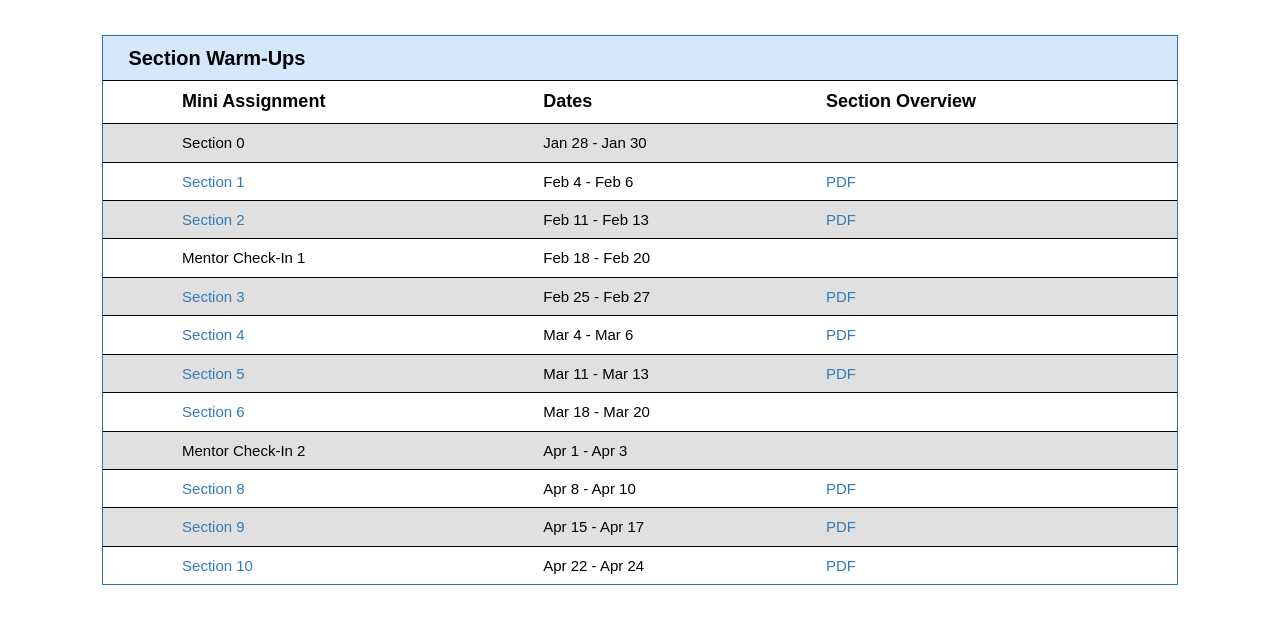
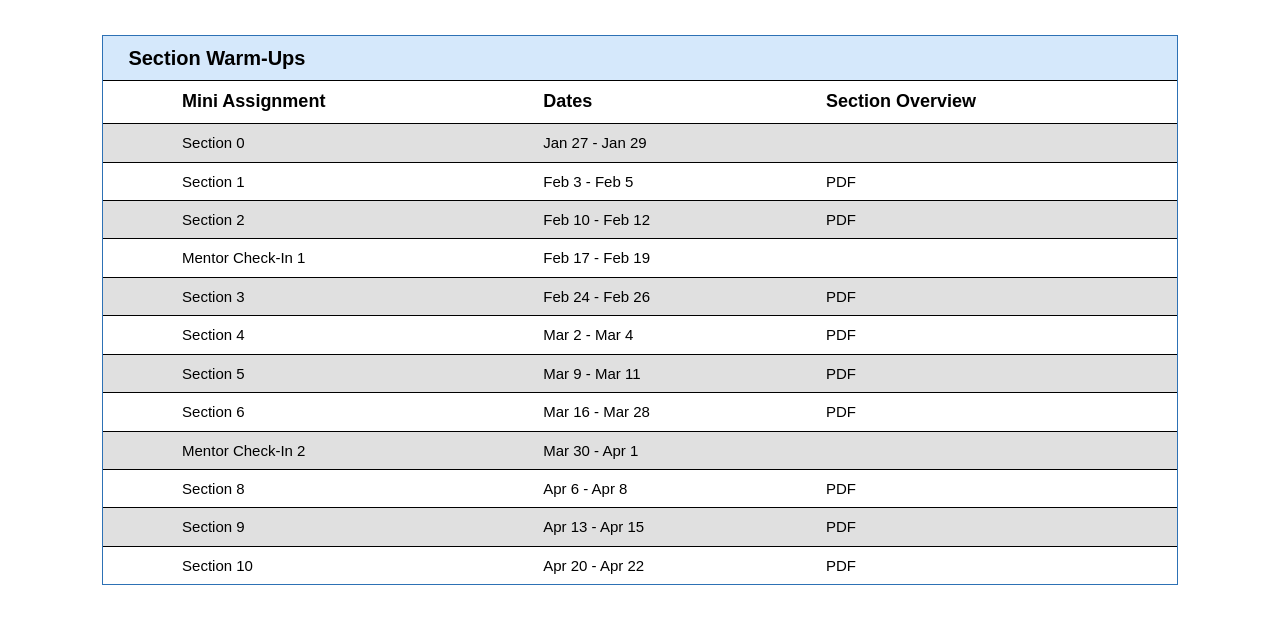
Before and after one commit to gabbyasuncion/cs16-2020, a plain HTML site: page section.html in a window 1280 px wide. Shown: the part 2020-2654 px from the top of the page. Drawn offline with nearby package versions, Linux system fonts and the light colour scheme.

Commit message:
updated section dates and links

```diff
--- a/section.html
+++ b/section.html
@@ -165,74 +165,91 @@
                        <!-- <td id="blurb-title">NEW!</td> -->
                        <td></td>
                        <td>Section 0</td>
-                       <td>Jan 28 - Jan 30</td>
+                       <td>Jan 27 - Jan 29</td>
                        <td></td>
                    </tr>
                    <tr class="table-even">
                        <td></td>
-                       <td><a href="http://cs.brown.edu/courses/cs016/static/files/sections/mini_assignments/section1.pdf">Section 1</a></td>
-                       <td>Feb 4 - Feb 6</td>
-                       <td><a href="http://cs.brown.edu/courses/cs016/static/files/sections/section_notes/section1.pdf">PDF</a></td>
+                       <td>Section 1</td>
+                       <!-- <a href="http://cs.brown.edu/courses/cs016/static/files/sections/mini_assignments/section1.pdf">Section 1</a> -->
+                       <td>Feb 3 - Feb 5</td>
+                       <td>PDF</td>
+                       <!-- <a href="http://cs.brown.edu/courses/cs016/static/files/sections/section_notes/section1.pdf">PDF</a> -->
                    </tr>
                    <tr class="table-odd">
                        <td></td>
-                       <td><a href="http://cs.brown.edu/courses/cs016/static/files/sections/mini_assignments/section2.pdf">Section 2</a></td>
-                       <td>Feb 11 - Feb 13</td>
-                       <td><a href="http://cs.brown.edu/courses/cs016/static/files/sections/section_notes/section2.pdf">PDF</a></td>
+                       <td>Section 2</td>
+                       <!-- <a href="http://cs.brown.edu/courses/cs016/static/files/sections/mini_assignments/section2.pdf">Section 2</a> -->
+                       <td>Feb 10 - Feb 12</td>
+                       <td>PDF</td>
+                       <!-- <a href="http://cs.brown.edu/courses/cs016/static/files/sections/section_notes/section2.pdf">PDF</a> -->
                    </tr>
                    <tr class="table-even">
                        <td></td>
                        <td>Mentor Check-In 1</td>
-                       <td>Feb 18 - Feb 20</td>
+                       <td>Feb 17 - Feb 19</td>
                        <td></td>
                    </tr>
                    <tr class="table-odd">
                        <td></td>
-                       <td><a href="http://cs.brown.edu/courses/cs016/static/files/sections/mini_assignments/section3.pdf">Section 3</a></td>
-                       <td>Feb 25 - Feb 27</td>
-                       <td><a href="http://cs.brown.edu/courses/cs016/static/files/sections/section_notes/section3.pdf">PDF</a></td>
+                       <td>Section 3</td>
+                       <!-- <a href="http://cs.brown.edu/courses/cs016/static/files/sections/mini_assignments/section3.pdf">Section 3</a> -->
+                       <td>Feb 24 - Feb 26</td>
+                       <td>PDF</td>
+                       <!-- <a href="http://cs.brown.edu/courses/cs016/static/files/sections/section_notes/section3.pdf">PDF</a> -->
                    </tr>
                    <tr class="table-even">
                        <td></td>
-                       <td><a href="http://cs.brown.edu/courses/cs016/static/files/sections/mini_assignments/section4.pdf">Section 4</a></td>
-                       <td>Mar 4 - Mar 6</td>
-                       <td><a href="http://cs.brown.edu/courses/cs016/static/files/sections/section_notes/section4.pdf">PDF</a></td>
+                       <td>Section 4</td>
+                       <!-- <a href="http://cs.brown.edu/courses/cs016/static/files/sections/mini_assignments/section4.pdf">Section 4</a> -->
+                       <td>Mar 2 - Mar 4</td>
+                       <td>PDF</td>
+                       <!-- <a href="http://cs.brown.edu/courses/cs016/static/files/sections/section_notes/section4.pdf">PDF</a> -->
                    </tr>
                    <tr class="table-odd">
                        <td></td>
-                       <td><a href="http://cs.brown.edu/courses/cs016/static/files/sections/mini_assignments/section5.pdf">Section 5</a></td>
-                       <td>Mar 11 - Mar 13</td>
-                       <td><a href="http://cs.brown.edu/courses/cs016/static/files/sections/section_notes/section5.pdf">PDF</a></td>
+                       <td>Section 5</td>
+                       <!-- <a href="http://cs.brown.edu/courses/cs016/static/files/sections/mini_assignments/section5.pdf">Section 5</a> -->
+                       <td>Mar 9 - Mar 11</td>
+                       <td>PDF</td>
+                       <!-- <a href="http://cs.brown.edu/courses/cs016/static/files/sections/section_notes/section5.pdf">PDF</a> -->
                    </tr>
                    <tr class="table-even">
                        <td></td>
-                       <td><a href="http://cs.brown.edu/courses/cs016/static/files/sections/mini_assignments/section6.pdf">Section 6</a></td>
-                       <td>Mar 18 - Mar 20</td>
-                       <td></td>
+                       <td>Section 6</td>
+                       <!-- <a href="http://cs.brown.edu/courses/cs016/static/files/sections/mini_assignments/section6.pdf">Section 6</a> -->
+                       <td>Mar 16 - Mar 28</td>
+                       <td>PDF</td>
                    </tr>
                    <tr class="table-odd">
                        <td></td>
                        <td>Mentor Check-In 2</td>
-                       <td>Apr 1 - Apr 3</td>
+                       <td>Mar 30 - Apr 1</td>
                        <td></td>
                    </tr>
                    <tr class="table-even">
                        <td></td>
-                       <td><a href="http://cs.brown.edu/courses/cs016/static/files/sections/mini_assignments/section8.pdf">Section 8</a></td>
-                       <td>Apr 8 - Apr 10</td>
-                       <td><a href="http://cs.brown.edu/courses/cs016/static/files/sections/section_notes/section8.pdf">PDF</a></td>
+                       <td>Section 8</td>
+                       <!-- <a href="http://cs.brown.edu/courses/cs016/static/files/sections/mini_assignments/section8.pdf">Section 8</a> -->
+                       <td>Apr 6 - Apr 8</td>
+                       <td>PDF</td>
+                       <!-- <a href="http://cs.brown.edu/courses/cs016/static/files/sections/section_notes/section8.pdf">PDF</a> -->
                    </tr>
                    <tr class="table-odd">
                        <td></td>
-                       <td><a href="http://cs.brown.edu/courses/cs016/static/files/sections/mini_assignments/section9.pdf">Section 9</a></td>
-                       <td>Apr 15 - Apr 17</td>
-                       <td><a href="http://cs.brown.edu/courses/cs016/static/files/sections/section_notes/section9.pdf">PDF</a></td>
+                       <td>Section 9</td>
+                       <!-- <a href="http://cs.brown.edu/courses/cs016/static/files/sections/mini_assignments/section9.pdf">Section 9</a> -->
+                       <td>Apr 13 - Apr 15</td>
+                       <td>PDF</td>
+                       <!-- <a href="http://cs.brown.edu/courses/cs016/static/files/sections/section_notes/section9.pdf">PDF</a> -->
                    </tr>
                    <tr class="table-even">
                        <td></td>
-                       <td><a href="http://cs.brown.edu/courses/cs016/static/files/sections/mini_assignments/section10.pdf">Section 10</a></td>
-                       <td>Apr 22 - Apr 24</td>
-                       <td><a href="http://cs.brown.edu/courses/cs016/static/files/sections/section_notes/section10.pdf">PDF</a>
+                       <td>Section 10</td>
+                       <!-- <a href="http://cs.brown.edu/courses/cs016/static/files/sections/mini_assignments/section10.pdf">Section 10</a> -->
+                       <td>Apr 20 - Apr 22</td>
+                       <td>PDF</td>
+                         <!-- <a href="http://cs.brown.edu/courses/cs016/static/files/sections/section_notes/section10.pdf">PDF</a> -->
                    </tr>
                </tbody>
            </table>
```
